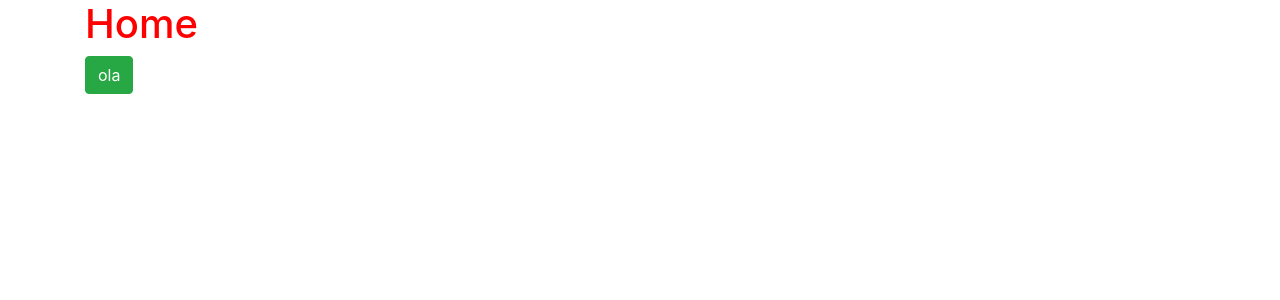
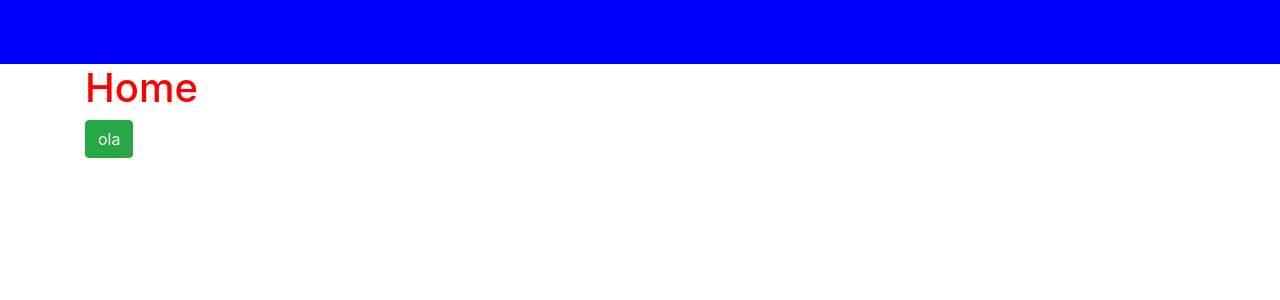
Before and after one commit to CaioMassucato/dinnerdash, a React (Create React App) app in the folder dinnerdash_front/: page / in a window 1280 px wide. Shown: the top 300 px of the page. Built offline with nearby package versions, Linux system fonts and the light colour scheme.

Commit message:
first commit

```diff
--- /dev/null
+++ b/dinnerdash_front/src/components/Banner/index.js
@@ -0,0 +1,11 @@
+import React, { Component } from "react";
+import "./style.css";
+
+export default class Banner extends Component {
+  render() {
+    return (
+      <div className="banner">
+      </div>
+    );
+  }
+}
--- /dev/null
+++ b/dinnerdash_front/src/components/Banner/style.css
@@ -0,0 +1,5 @@
+.banner{
+  width: 100%;
+  height: 4em;
+  background-color: blue
+}
--- a/dinnerdash_front/src/pages/Home/index.js
+++ b/dinnerdash_front/src/pages/Home/index.js
@@ -1,12 +1,15 @@
 import React, { Component } from "react";
 import "./style.css";
-
+import Banner from "../../components/Banner";
 export default class Home extends Component {
   render() {
     return (
-      <div className="container">
-        <h1 className="vermelho">Home</h1>
-        <button className="btn btn-success">ola</button>
+      <div>
+        <Banner />
+        <div className="container">
+          <h1 className="vermelho">Home</h1>
+          <button className="btn btn-success">ola</button>
+        </div>
       </div>
     );
   }
```
